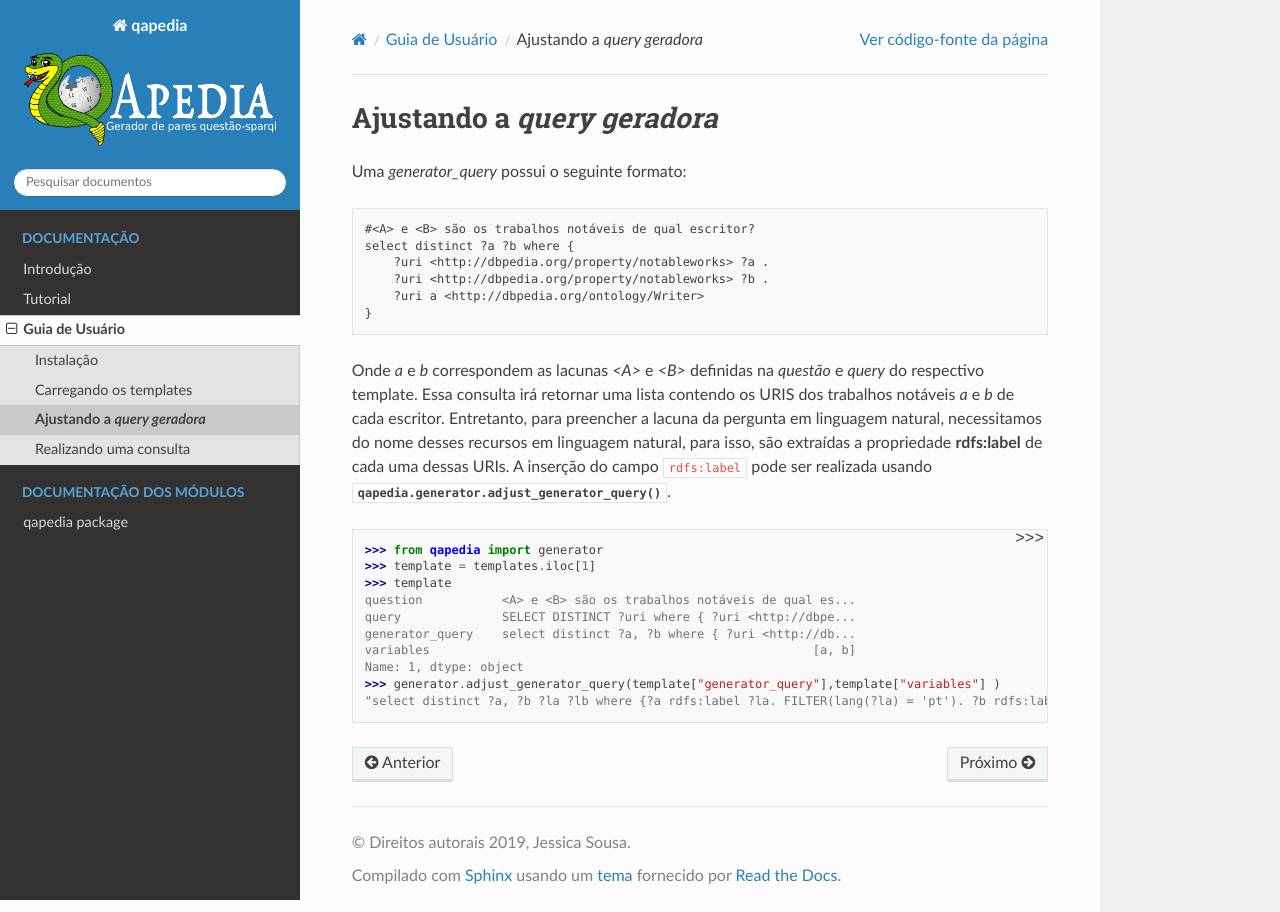
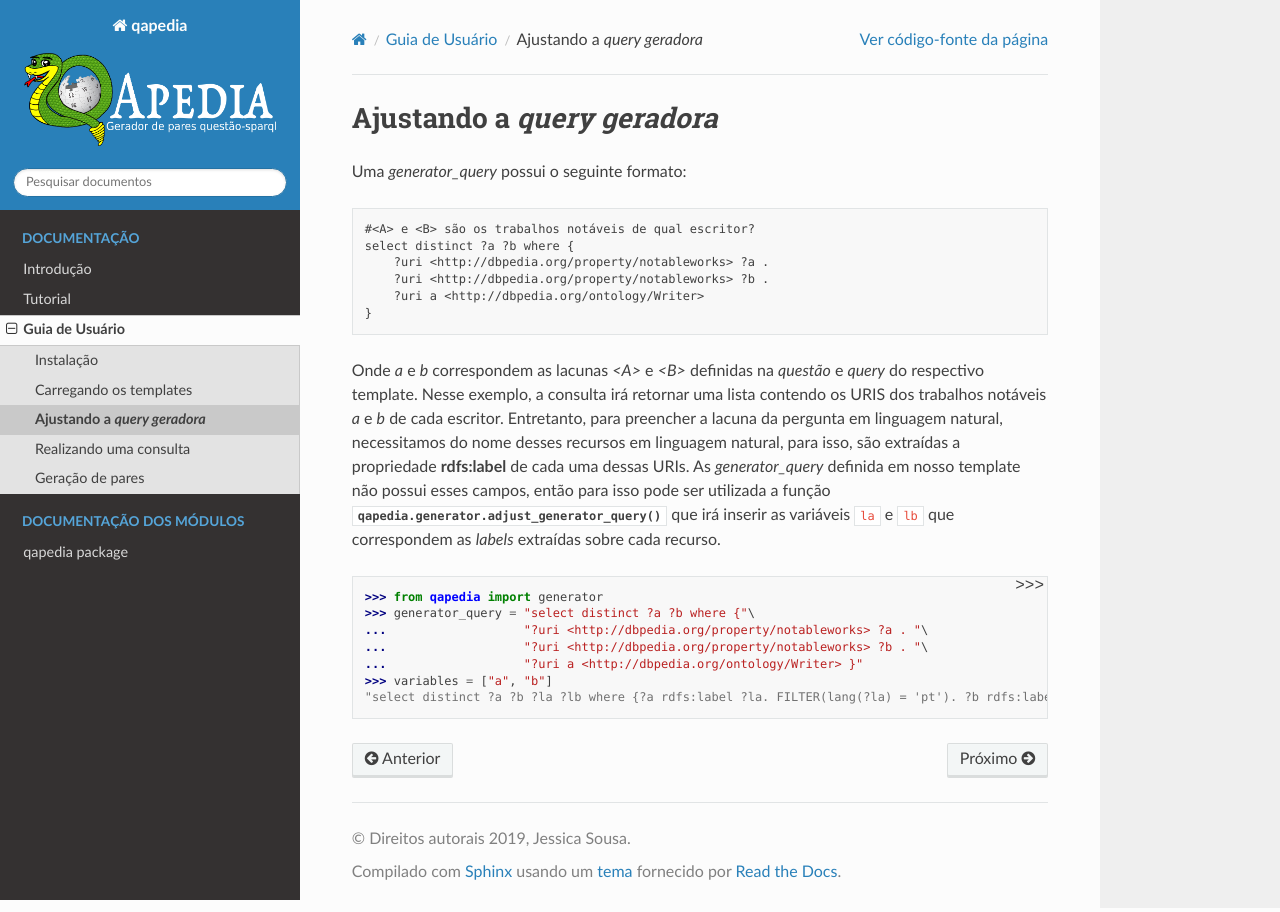
Before and after one commit to QApedia/QApedia, a Sphinx documentation site: the page built from docs/source/user_guide/adjust.rst, in a window 1280 px wide. Built offline with Sphinx 7.4.7 and the Read the Docs theme 2.0.0, drawn with Linux system fonts in a browser that asks for light colours.

Commit message:
Atualizar documentação

```diff
--- a/docs/source/tutorial.rst
+++ b/docs/source/tutorial.rst
@@ -31,7 +31,8 @@ importantes utilizadas nesse documento.
     http://dbpedia.org/resource/Hunter_%C3%97_Hunter
     https://pt.wikipedia.org/wiki/Hypertext_Transfer_Protocol
     https://qapedia.readthedocs.io/pt/latest/
-* **Prefix declarations** - São abreviações de URIs.
+* **Prefix** - São abreviações de URIs. São similares os `imports` e
+  `includes`, onde é definida as abreviações utilizadas.
 * **resource** (recurso) - são representados com URIs, e podem ser
   abreviados como nomes prefixados.
 
--- a/docs/source/user_guide/adjust.rst
+++ b/docs/source/user_guide/adjust.rst
@@ -11,22 +11,22 @@ Uma *generator_query* possui o seguinte formato::
     }
 
 Onde *a* e *b* correspondem as lacunas *<A>* e *<B>* definidas na *questão* e
-*query* do respectivo template. Essa consulta irá retornar uma lista contendo
-os URIS dos trabalhos notáveis *a* e *b* de cada escritor. Entretanto, para
-preencher a lacuna da pergunta em linguagem natural, necessitamos do nome
-desses recursos em linguagem natural, para isso, são extraídas a propriedade
-**rdfs:label** de cada uma dessas URIs. A inserção do campo ``rdfs:label``
-pode ser realizada usando :func:`qapedia.generator.adjust_generator_query`.
+*query* do respectivo template. Nesse exemplo, a consulta irá retornar uma
+lista contendo os URIS dos trabalhos notáveis *a* e *b* de cada escritor.
+Entretanto, para preencher a lacuna da pergunta em linguagem natural,
+necessitamos do nome desses recursos em linguagem natural, para isso, são
+extraídas a propriedade **rdfs:label** de cada uma dessas URIs. As
+*generator_query* definida em nosso template não possui esses campos, então
+para isso pode ser utilizada a função
+:func:`qapedia.generator.adjust_generator_query` que irá inserir as variáveis
+``la`` e ``lb`` que correspondem as *labels* extraídas sobre cada recurso.
 
 .. code-block:: python
 
     >>> from qapedia import generator
-    >>> template = templates.iloc[1]
-    >>> template
-    question           <A> e <B> são os trabalhos notáveis de qual es...
-    query              SELECT DISTINCT ?uri where { ?uri <http://dbpe...
-    generator_query    select distinct ?a, ?b where { ?uri <http://db...
-    variables                                                     [a, b]
-    Name: 1, dtype: object
-    >>> generator.adjust_generator_query(template["generator_query"],template["variables"] )
-    "select distinct ?a, ?b ?la ?lb where {?a rdfs:label ?la. FILTER(lang(?la) = 'pt'). ?b rdfs:label ?lb. FILTER(lang(?lb) = 'pt').  ?uri <http://dbpedia.org/property/notableworks> ?a . ?uri <http://dbpedia.org/property/notableworks> ?b . ?uri a <http://dbpedia.org/ontology/Writer> }"
+    >>> generator_query = "select distinct ?a ?b where {"\
+    ...                   "?uri <http://dbpedia.org/property/notableworks> ?a . "\
+    ...                   "?uri <http://dbpedia.org/property/notableworks> ?b . "\
+    ...                   "?uri a <http://dbpedia.org/ontology/Writer> }"
+    >>> variables = ["a", "b"]
+    "select distinct ?a ?b ?la ?lb where {?a rdfs:label ?la. FILTER(lang(?la) = 'pt'). ?b rdfs:label ?lb. FILTER(lang(?lb) = 'pt'). ?uri <http://dbpedia.org/property/notableworks> ?a . ?uri <http://dbpedia.org/property/notableworks> ?b . ?uri a <http://dbpedia.org/ontology/Writer> }"
--- a/docs/source/user_guide/index.rst
+++ b/docs/source/user_guide/index.rst
@@ -9,6 +9,7 @@ Guia de Usuário
    load
    adjust
    query
+   generator
 ..    output
 ..    message-control
 ..    options
```
Also changed, not shown: other parts of docs/source/tutorial.rst (+2 -1 lines), docs/source/user_guide/generator.rst (added, +158 -0 lines), docs/source/user_guide/installation.rst (+24 -13 lines), docs/source/user_guide/load.rst (+8 -1 lines), 1 other file.
